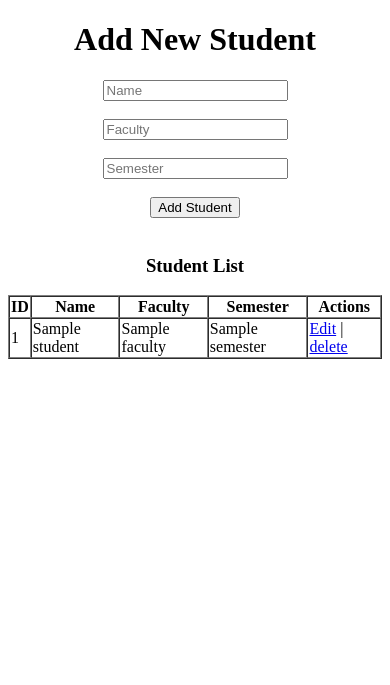
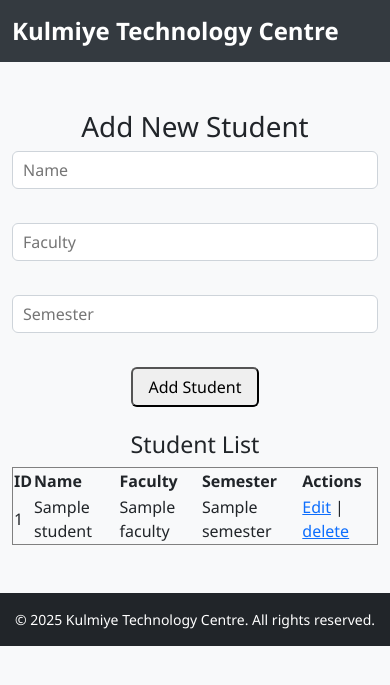
Before and after one commit to Kulmiyetech/School-App, a Flask app: template templates/index.html in a window 390 px wide. Shown: the top 685 px of the page. Run offline with Flask 3, Linux system fonts and the light colour scheme; the template is opened without the code that fills it: most values are stand-ins (such as "Sample title", 1, 10 or a date in 2020).

Commit message:
update cusub

```diff
--- /dev/null
+++ b/static/style.css
@@ -0,0 +1,117 @@
+/* General body style */
+body {
+    font-family: 'Segoe UI', Tahoma, Geneva, Verdana, sans-serif;
+    background-color: #f8f9fa; /* light gray background */
+    color: #212529;
+}
+
+/* Navbar */
+.navbar {
+    background-color: #343a40 !important; /* dark gray */
+    color: #fff;
+}
+
+.navbar .navbar-brand {
+    color: #fff;
+    font-weight: bold;
+    font-size: 1.5rem;
+}
+
+/* Footer */
+footer {
+    background-color: #343a40;
+    color: #fff;
+    font-size: 14px;
+    padding: 15px 0;
+    text-align: center;
+}
+
+/* Card styling */
+.card {
+    background-color: #fff;
+    border-radius: 12px;
+    box-shadow: 0 4px 12px rgba(0, 0, 0, 0.1);
+    padding: 25px;
+    margin-bottom: 30px;
+}
+
+/* Table styling */
+.table {
+    width: 100%;
+    border-collapse: collapse;
+    margin-top: 20px;
+}
+
+.table th, .table td {
+    padding: 12px 15px;
+    text-align: center;
+    vertical-align: middle;
+}
+
+.table thead {
+    background-color: #0d6efd; /* blue header */
+    color: #fff;
+    font-weight: bold;
+}
+
+.table tbody tr:nth-child(even) {
+    background-color: #f2f2f2;
+}
+
+/* Buttons styling */
+.btn-warning {
+    background-color: #ffc107;
+    color: #212529;
+    border: none;
+    border-radius: 5px;
+    padding: 5px 12px;
+    transition: 0.3s;
+}
+
+.btn-warning:hover {
+    background-color: #e0a800;
+    color: #fff;
+}
+
+.btn-danger {
+    background-color: #dc3545;
+    color: #fff;
+    border: none;
+    border-radius: 5px;
+    padding: 5px 12px;
+    transition: 0.3s;
+}
+
+.btn-danger:hover {
+    background-color: #bd2130;
+    color: #fff;
+}
+
+/* Form styling */
+form input {
+    border-radius: 6px;
+    border: 1px solid #ced4da;
+    padding: 8px 12px;
+    margin-bottom: 10px;
+    width: 100%;
+}
+
+form button {
+    border-radius: 6px;
+    padding: 8px 20px;
+}
+
+/* Responsive adjustments */
+@media (max-width: 768px) {
+    .table th, .table td {
+        padding: 8px 10px;
+    }
+
+    form input {
+        padding: 6px 10px;
+    }
+
+    form button {
+        padding: 6px 15px;
+    }
+}
--- /dev/null
+++ b/tempCodeRunnerFile.py
@@ -0,0 +1,2 @@
+
+def index():
--- /dev/null
+++ b/templates/base.html
@@ -0,0 +1,34 @@
+<!DOCTYPE html>
+<html lang="en">
+<head>
+  <meta charset="UTF-8">
+  <meta name="viewport" content="width=device-width, initial-scale=1.0">
+  <title>{% block title %}Student App{% endblock %}</title>
+  <!-- Bootstrap -->
+  <link href="https://cdn.jsdelivr.net/npm/bootstrap@5.3.3/dist/css/bootstrap.min.css" rel="stylesheet">
+  <!-- Custom CSS -->
+  <link rel="stylesheet" href="{{ url_for('static', filename='style.css') }}">
+</head>
+<body class="bg-light">
+
+
+
+  <!-- Navbar -->
+  <nav class="navbar navbar-expand-lg navbar-dark bg-dark">
+    <div class="container">
+      <a class="navbar-brand fw-bold" href="/">Kulmiye Technology Centre</a>
+    </div>
+  </nav>
+
+  <!-- Main content -->
+  <div class="container my-5">
+    {% block content %}{% endblock %}
+  </div>
+
+  <!-- Footer -->
+  <footer class="bg-dark text-white text-center py-3 mt-5">
+    <p class="mb-0">&copy; 2025 Kulmiye Technology Centre. All rights reserved.</p>
+  </footer>
+
+</body>
+</html>
--- a/templates/index.html
+++ b/templates/index.html
@@ -5,6 +5,9 @@
     <meta name="viewport" content="width=device-width, initial-scale=1.0">
     <title>Document</title>
 </head>
+{% extends "base.html" %}
+{% block title %}Index Page{% endblock %}
+{% block content %}
 <center>
 <body>
     <h1>Add New Student</h1>
@@ -49,4 +52,5 @@
 
 </body>
 </center>
+{% endblock %}
 </html>
```
Also changed, not shown: templates/edit.html (+7 -0 lines).
